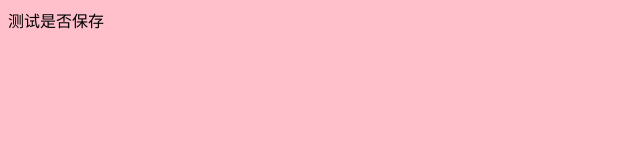
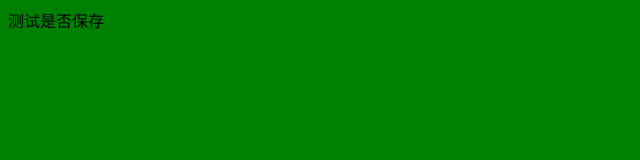
Before and after one commit to Layouwen/webpack, a website built with webpack: page src/assets/index.html in a window 1280 px wide. Shown: the whole page, without its empty margins (0-640 px from the left). Built offline with nearby package versions, Linux system fonts and the light colour scheme.

```diff
--- a/src/style.css
+++ b/src/style.css
@@ -1,3 +1,3 @@
 body {
-    background: pink;
+    background: green;
 }
```
Also changed, not shown: package.json (+6 -2 lines), README.md, 1 other file.
